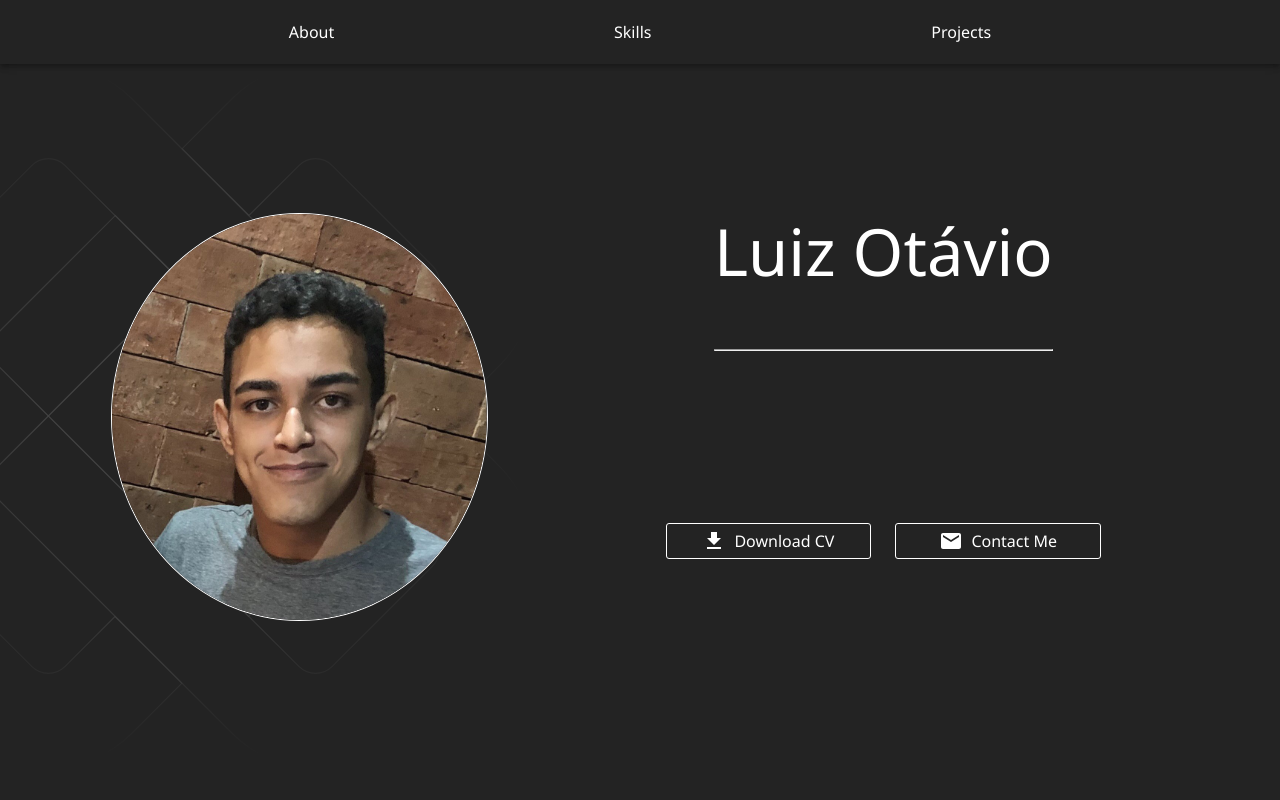
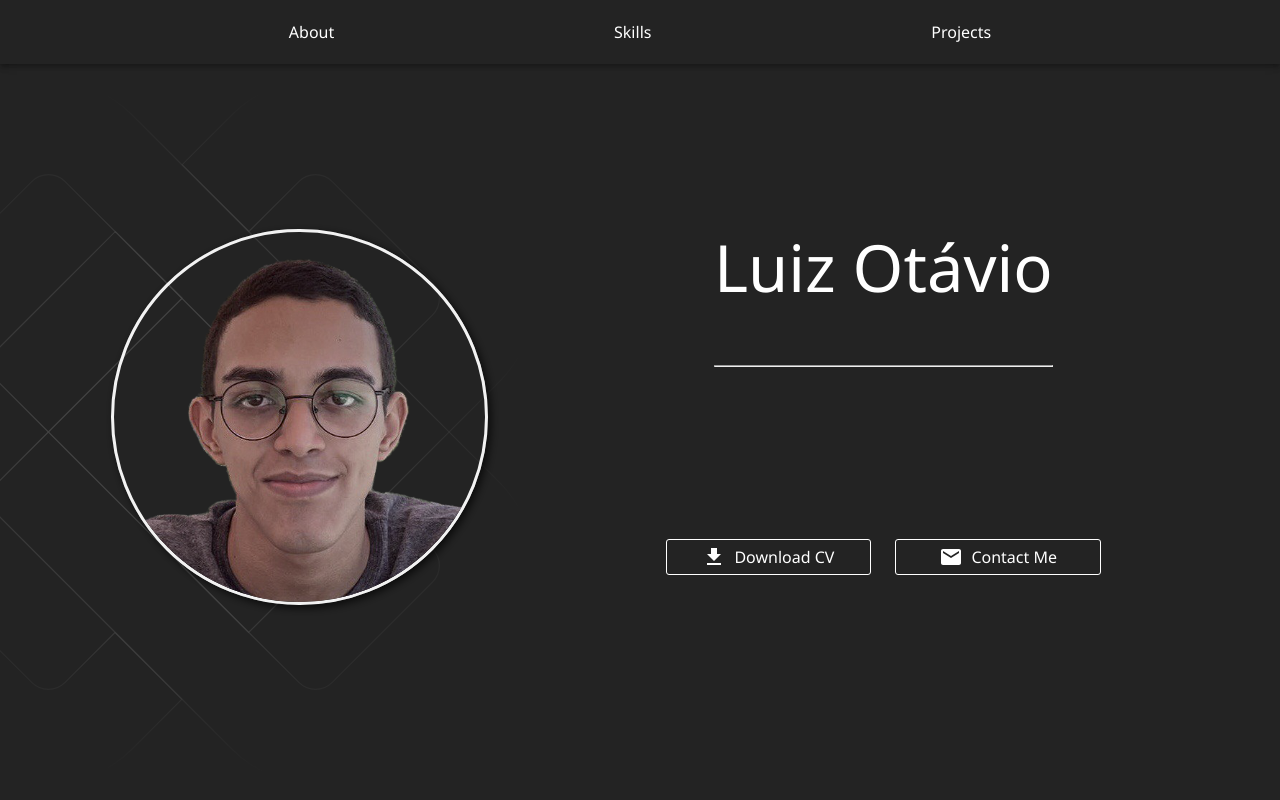
Before and after one commit to luizrodrigues12/my-portfolio, a React (Vite) app: page / in a window 1280 px wide. Shown: the top 800 px of the page. Built offline with nearby package versions, Linux system fonts and the light colour scheme.

Commit message:
Add and adjusting new avatar photo

```diff
--- a/src/pages/Home/sections/Hero/Hero.tsx
+++ b/src/pages/Home/sections/Hero/Hero.tsx
@@ -1,5 +1,5 @@
 import { Box, Container, Grid, Typography, styled } from "@mui/material";
-import avatar from "../../../../assets/images/avatar.jpg";
+import avatar from "../../../../assets/images/traced-avatar1.png";
 import Curriculo from "../../../../assets/files/curriculo-luiz.pdf";
 import DownloadIcon from "@mui/icons-material/Download";
 import EmailIcon from "@mui/icons-material/Email";
@@ -23,9 +23,10 @@ const Hero = () => {
 
   const StyledImage = styled("img")(({ theme }) => ({
     width: "75%",
-    borderRadius: "50%",
-    border: `1px solid ${theme.palette.primary.contrastText}`,
-    filter: "saturate(80%)",
+    borderRadius: "100%",
+    border: `3px solid ${theme.palette.primary.contrastText}`,
+    filter: "saturate(60%) contrast(120%) brightness(0.95);",
+    boxShadow: "3px 3px 9px rgb(0, 0, 0, 0.7)",
     [theme.breakpoints.up("xs")]: {
       width: "65%",
     },
```
Also changed, not shown: src/assets/images/avatar1.jpg (added), src/assets/images/traced-avatar1.png (added).
